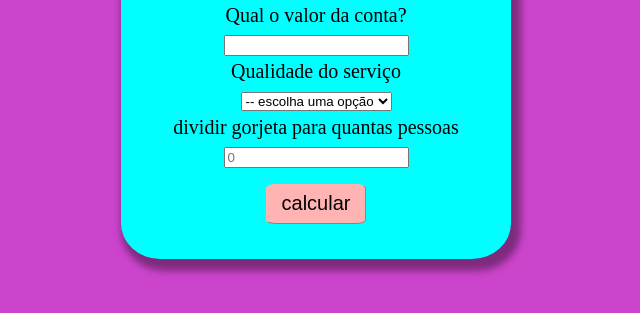
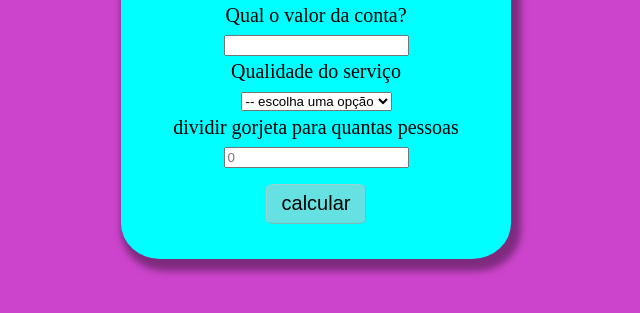
Before and after one commit to Polianaelizabeth/gorjeta, a plain HTML site: page index.html in a window 1280 px wide. Shown: the part 199-512 px from the top of the page, without its empty margins (332-972 px from the left). Drawn offline with Linux system fonts and the light colour scheme.

Commit message:
Update styles.css

```diff
--- a/styles.css
+++ b/styles.css
@@ -19,10 +19,10 @@ body {
     width: 100px;
     height: 40px;
     font-size: 20px;
-    background-color: rgb(255, 179, 179);
+    background-color: rgba(255, 179, 179,0.4);
     border-radius: 10%;
     border-width: 1px;
-    border-color: rgb(255, 179, 179);
+    border-color: rgba(255, 179, 179,0.4);
 
 }
 
```
